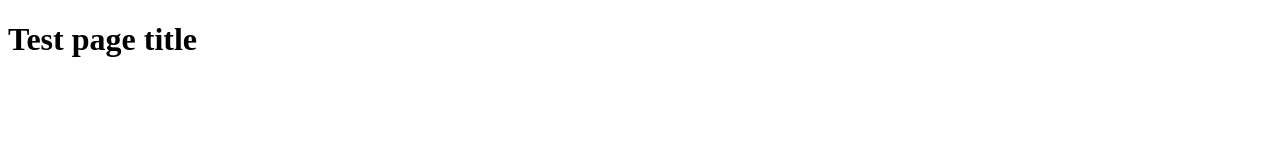
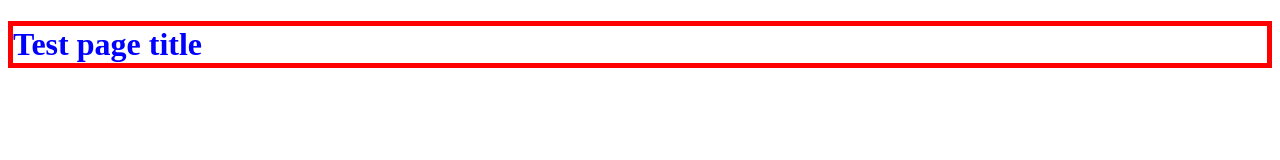
Before and after one commit to Ne0phite/test-repo-live, a website: page index.html in a window 1280 px wide. Drawn offline with Linux system fonts and the light colour scheme.

Commit message:
inject stylesheets into index head

```diff
--- a/index.html
+++ b/index.html
@@ -1,6 +1,7 @@
 <!DOCTYPE html>
 <html lang="en">
 <head>
+    <link rel="stylesheet" href="/styles.css">
     <meta charset="UTF-8">
     <meta name="viewport" content="width=device-width, initial-scale=1.0">
     <title>Test doc</title>
```
